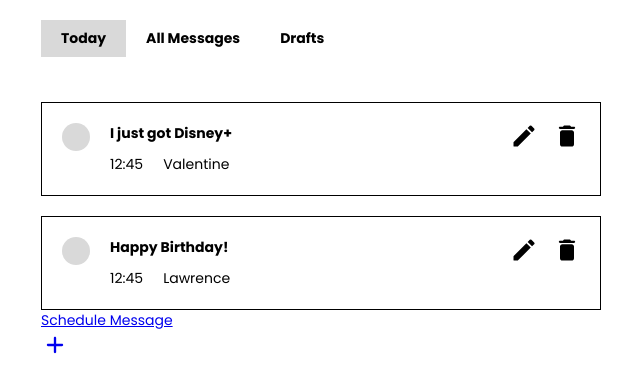
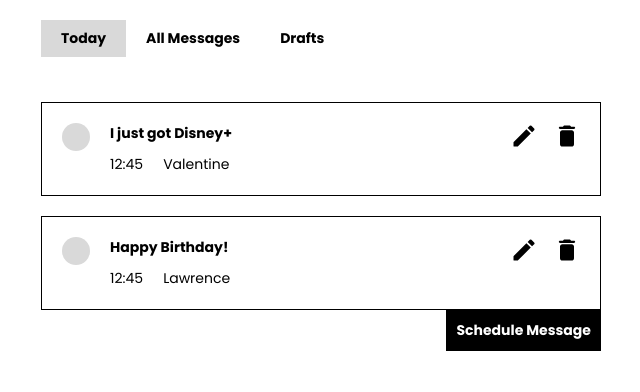
Before and after one commit to Ngoakor12/message-later, a React (Vite) app in the folder frontend/: page /today in a window 1280 px wide. Shown: the top 392 px of the page, without its empty margins (319-959 px from the left). Built offline with nearby package versions, Linux system fonts and the light colour scheme.

Commit message:
chore: schedule message button styling

```diff
--- a/frontend/src/components/ScheduleMessageButton.jsx
+++ b/frontend/src/components/ScheduleMessageButton.jsx
@@ -3,9 +3,9 @@ import { AddIcon } from "../Icons";
 
 function ScheduleMessageButton() {
   return (
-    <Link to={"/schedule-message"}>
-      <div>Schedule Message</div>
-      <div>
+    <Link to={"/schedule-message"} className="schedule-message-button">
+      <div className="label">Schedule Message</div>
+      <div className="add-icon">
         <AddIcon />
       </div>
     </Link>
--- a/frontend/src/index.css
+++ b/frontend/src/index.css
@@ -112,6 +112,29 @@ a.message-summary{
   display: none;
 }
 
+.schedule-message-button{
+  text-decoration: none;
+  display: flex;
+  align-items: center;
+  justify-content: end;
+  font-weight: 700;
+  color: #fff;
+}
+
+.schedule-message-button .label{
+  background-color: #000;
+  padding: 10px;
+  display: none;
+}
+
+.schedule-message-button .add-icon{
+  background-color: #000;
+  padding: 10px;
+  display: flex;
+  border-radius: 50%;
+}
+
+
 @media (min-width: 600px) {
   .message-summary .right .more-options{
     display: flex;
@@ -126,4 +149,12 @@ a.message-summary{
     top: 20px;
     right: 20px;
   }
+
+  .schedule-message-button .label{
+    display: flex;
+  }
+
+  .schedule-message-button .add-icon{
+    display: none;
+  }
 }
```
